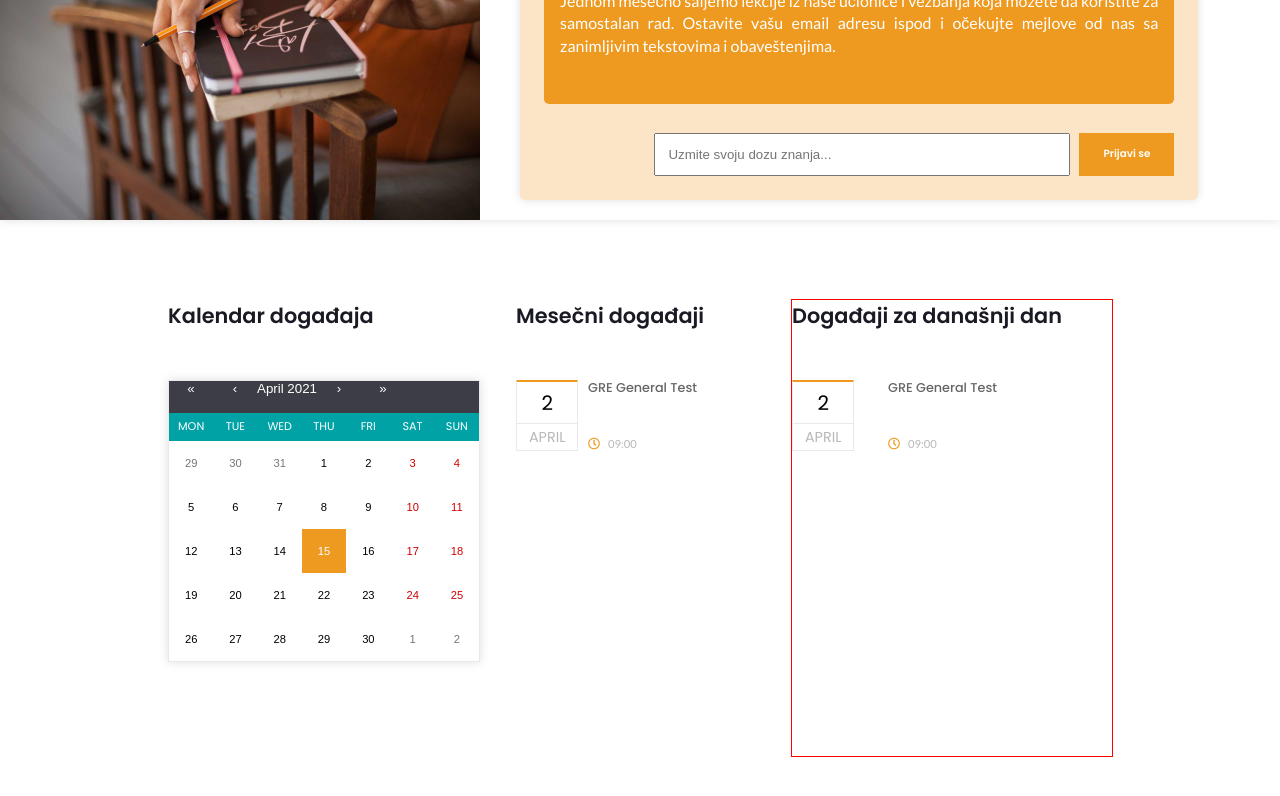
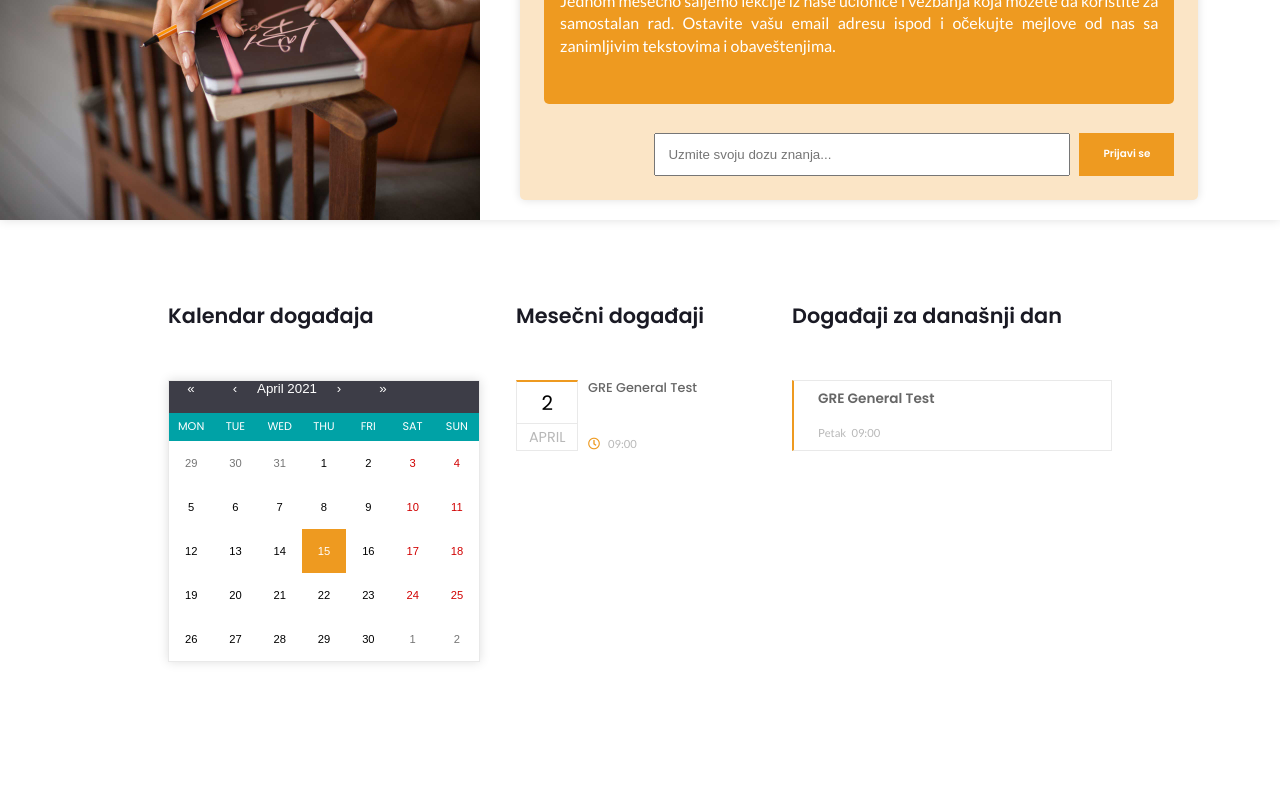
Before and after one commit to Dejan85/proenglish-refactor, a React (Vite) app in the folder client/: page / in a window 1280 px wide. Shown: the part 3196-3992 px from the top of the page. Built offline with nearby package versions, Linux system fonts and the light colour scheme; no server answers; a web font is replaced by a local one.

Commit message:
created calendar card and info ui

```diff
--- a/client/src/components/frontend/home/pages/events/helpers/index.tsx
+++ b/client/src/components/frontend/home/pages/events/helpers/index.tsx
@@ -54,7 +54,6 @@ export const UiRender = (): JSX.Element => {
         maxWidth="40rem"
         height="57rem"
         marginTop="10rem"
-        outline="1px solid red"
       >
         <Heading className="h2" as="h2">
           Događaji za današnji dan
@@ -64,8 +63,7 @@ export const UiRender = (): JSX.Element => {
           renderThumbVertical={() => <div style={{ background: "#474642" }} />}
         >
           <CalendarInfo>
-            <CalendarInfo.Card />
-            <CalendarInfo.Info />
+            <CalendarInfo.Description />
           </CalendarInfo>
         </Scrollbars>
       </ContentContainer>
--- a/client/src/components/ui/calendar-info/CalendarInfo.tsx
+++ b/client/src/components/ui/calendar-info/CalendarInfo.tsx
@@ -3,6 +3,7 @@ import { CalendarCardProps } from "./types";
 import { WrapperType } from "~/src/global-types";
 import Info from "./info";
 import Card from "./Card";
+import Description from "./Description";
 
 const Wrapper: WrapperType = "div";
 const className: string = "calendar-info";
@@ -15,5 +16,6 @@ const CalendarInfo = (props: CalendarCardProps): JSX.Element => {
 
 CalendarInfo.Card = Card;
 CalendarInfo.Info = Info;
+CalendarInfo.Description = Description;
 
 export default CalendarInfo;
--- /dev/null
+++ b/client/src/components/ui/calendar-info/Description.tsx
@@ -0,0 +1,24 @@
+import React from "react";
+import { WrapperType } from "~/src/global-types";
+import { FontAwesomeIcon } from "~/src/components/ui";
+
+const Wrapper: WrapperType = "div";
+const Heading: WrapperType = "p";
+const Time: WrapperType = "div";
+const Text: WrapperType = "p";
+const className: string = "calendar-description";
+
+const Description = (): JSX.Element => {
+  return (
+    <Wrapper className={className}>
+      <Heading className="calendar-description__heading">
+        GRE General Test
+      </Heading>
+      <Time className="calendar-description__time">
+        <Text className="calendar-description__text">Petak 09:00</Text>
+      </Time>
+    </Wrapper>
+  );
+};
+
+export default Description;
--- a/client/src/components/ui/calendar-info/styles.scss
+++ b/client/src/components/ui/calendar-info/styles.scss
@@ -73,4 +73,49 @@
       color: $main-color;
     }
   }
+
+  .calendar-description {
+    display: flex;
+    flex-direction: column;
+    justify-content: space-around;
+    width: 100%;
+    height: 8.8rem;
+    border: 1px solid #e9e9e9;
+    border-left: 2px solid $main-color;
+    padding-left: 3rem;
+    transition: all 0.5s;
+
+    &__heading {
+      font-size: 1.7rem;
+      font-family: $poppins-sans-serif;
+      font-weight: 600;
+      line-height: 1.2;
+      color: #666;
+      transition: all 0.5s;
+    }
+
+    &__time {
+      display: flex;
+      align-items: center;
+      width: 100%;
+    }
+
+    &__text {
+      font-size: 1.4rem;
+      font-family: Lato, sans-serif;
+      font-weight: 500;
+      line-height: 1.2;
+      color: #b8b8b8;
+      word-spacing: 3px;
+      transition: all 0.5s;
+    }
+
+    &:hover {
+      background-color: $main-color;
+
+      p {
+        color: white;
+      }
+    }
+  }
 }
```
